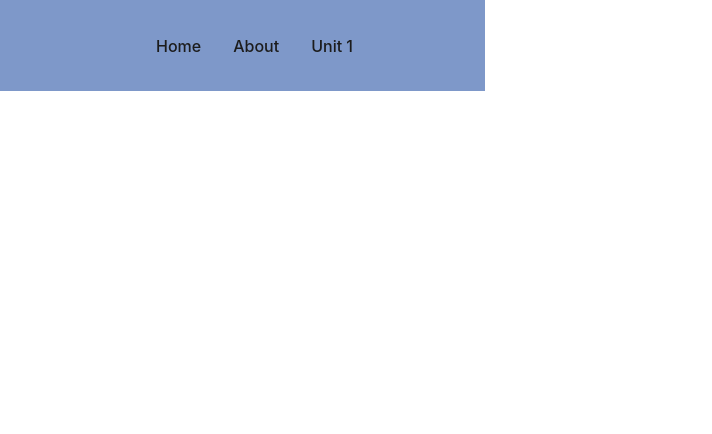
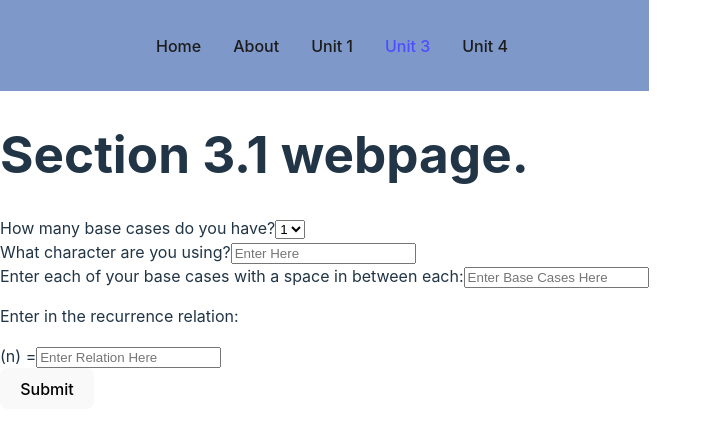
Before and after one commit to EmilySchoener/CS214-Website, a React (Vite) app: page /unit3 in a window 1280 px wide. Before the commit this address had no page. Shown: the top 434 px of the page, without its empty margins (0-712 px from the left). Built offline with nearby package versions, Linux system fonts and the light colour scheme.

Commit message:
Section 3.1 ready to try out with python. Some additional pages added.

```diff
--- a/src/App.tsx
+++ b/src/App.tsx
@@ -9,8 +9,11 @@ import {
 //These are the webpages available.
 import Home from './pages/index.jsx';
 import About from './pages/about.jsx';
-import Unit1 from "./pages/unit1.jsx"
+import Unit1 from "./pages/unit1.jsx";
 import Section1_1 from "./pages/section1.jsx";
+import Section1_2 from "./pages/section1_2.jsx";
+import Unit3 from "./pages/unit3.jsx";
+import Unit4 from "./pages/unit4.jsx";
 
 //Router is for different paths on the navbar. Home is the homepage.
 function App() {
@@ -23,6 +26,9 @@ function App() {
                 <Route path="/about" element={<About />} />
                 <Route path="/unit1" element={<Unit1 />} />
                 <Route path="/unit1/section1_1" element={<Section1_1 />} />
+                <Route path="/unit1/section1_2" element={<Section1_2 />} />
+                <Route path="/unit3" element={<Unit3 />} />
+                <Route path="/unit4" element={<Unit4 />} />
             </Routes>
         </Router>
         </div>
--- a/src/Navbar/index.jsx
+++ b/src/Navbar/index.jsx
@@ -15,6 +15,12 @@ const Navbar = () => {
                     <NavLink to="/unit1" activeStyle>
                         Unit 1
                     </NavLink>
+                    <NavLink to="/unit3" activeStyle>
+                        Unit 3
+                    </NavLink>
+                    <NavLink to="/unit4" activeStyle>
+                        Unit 4
+                    </NavLink>
                 </NavMenu>
             </Nav>
         </>
--- /dev/null
+++ b/src/pages/section1_2.jsx
@@ -0,0 +1,15 @@
+// Filename - pages/section1_2.jsx
+import React from "react";
+import { Link } from 'react-router-dom'
+
+const Section1_2 = () => {
+    return (
+        <div>
+            <h1>
+                Section 1.2 webpage.
+            </h1>
+        </div>
+    );
+};
+
+export default Section1_2;
--- a/src/pages/unit1.jsx
+++ b/src/pages/unit1.jsx
@@ -6,10 +6,14 @@ const Unit1 = () => {
     return (
         <div>
             <h1>
-                Section 1.1 and 1.3 webpage.
+                Section 1.1 and 1.2 webpage.
             </h1>
             <Link to="/unit1/section1_1/">
               Section 1.1
+            </Link>
+            <br />
+            <Link to="/unit1/section1_2/">
+              Section 1.2
             </Link>
         </div>
     );
--- /dev/null
+++ b/src/pages/unit3.jsx
@@ -0,0 +1,93 @@
+// Filename - pages/unit3.jsx
+import React, {useState} from "react";
+import { Button, Form } from "react-bootstrap";
+import { useForm } from "react-hook-form";
+
+const Unit3 = () => {
+    //The Initial state is 1 for the number of cases.
+    const getInitialState = () => {
+    return "1";
+    }
+
+    //Variables
+    const [cases, setCases] = useState(getInitialState);
+    const [char, setChar] = useState("");
+    const [bases, setBases] = useState("");
+    const [relation, setRelation] = useState("");
+
+    //For input changes
+    const casesChange= (e) => {
+        setCases(e.target.value);
+    }
+    const charChange= (e) => {
+        setChar(e.target.value);
+    }
+    const basesChange= (e) => {
+        setBases(e.target.value);
+    }
+    const relationChange= (e) => {
+        setRelation(e.target.value);
+    }
+
+    //When user presses the submit button.
+    const handleSubmit = (e) => {
+        e.preventDefault(); //This will stop the handler from emptying the text box.
+        alert (`Cases Chosen: ${cases}, Char Chosen: ${char}
+                \nBases Chosen: ${bases}\n
+                Relation: ${char}(n) = ${relation}`);
+    }
+
+    //What is on the webpage.
+    return (
+        <div>
+            <h1>
+                Section 3.1 webpage.
+            </h1>
+            <form onSubmit={handleSubmit}>
+                How many base cases do you have?
+                <select id="dropdown" value={cases} onChange={casesChange}>
+                    <option value="1">1</option>
+                    <option value="2">2</option>
+                    <option value="3">3</option>
+                </select>
+                <br/>
+                <label>What character are you using?
+                    <input
+                        onChange={charChange}
+                        type="text"
+                        value={char}
+                        placeholder="Enter Here"
+                    />
+                </label>
+                <br/>
+                <label>
+                    Enter each of your base cases with a space in between each:
+                    <input
+                        onChange={basesChange}
+                        type="text"
+                        value={bases}
+                        placeholder="Enter Base Cases Here"
+                    />
+                </label>
+                <br/>
+                <p>Enter in the recurrence relation: </p>
+                <label>
+                    {char}(n) =
+                    <input
+                        onChange={relationChange}
+                        type="text"
+                        value={relation}
+                        placeholder="Enter Relation Here"
+                    />
+                </label>
+                <br/>
+                <button
+                    type="submit">
+                    Submit
+                </button>
+            </form>
+        </div>
+    );
+};
+
+export default Unit3;
--- /dev/null
+++ b/src/pages/unit4.jsx
@@ -0,0 +1,15 @@
+// Filename - pages/unit4.jsx
+import React from "react";
+import { Link } from 'react-router-dom'
+
+const Unit4 = () => {
+    return (
+        <div>
+            <h1>
+                Section 4.1 webpage.
+            </h1>
+        </div>
+    );
+};
+
+export default Unit4;
```
